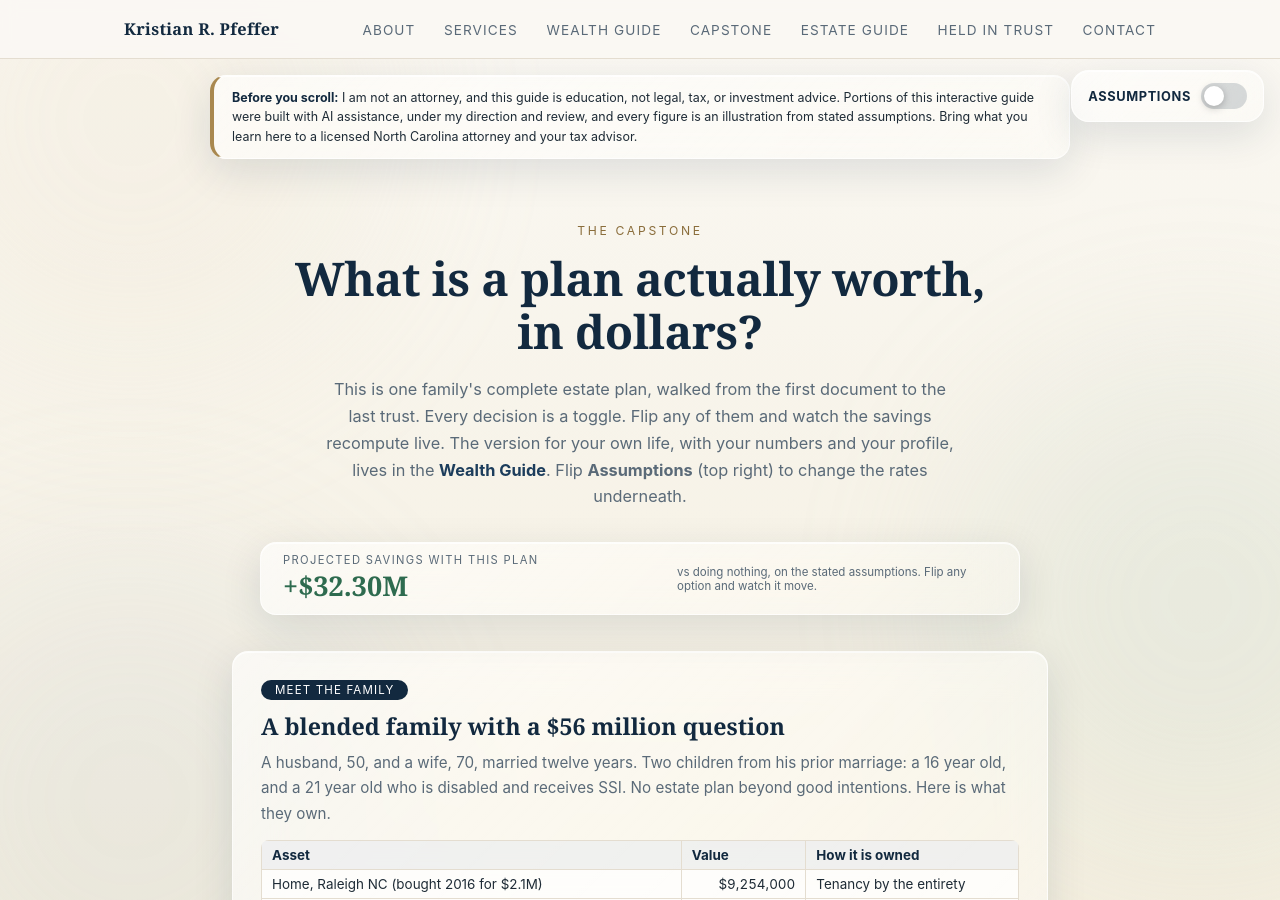
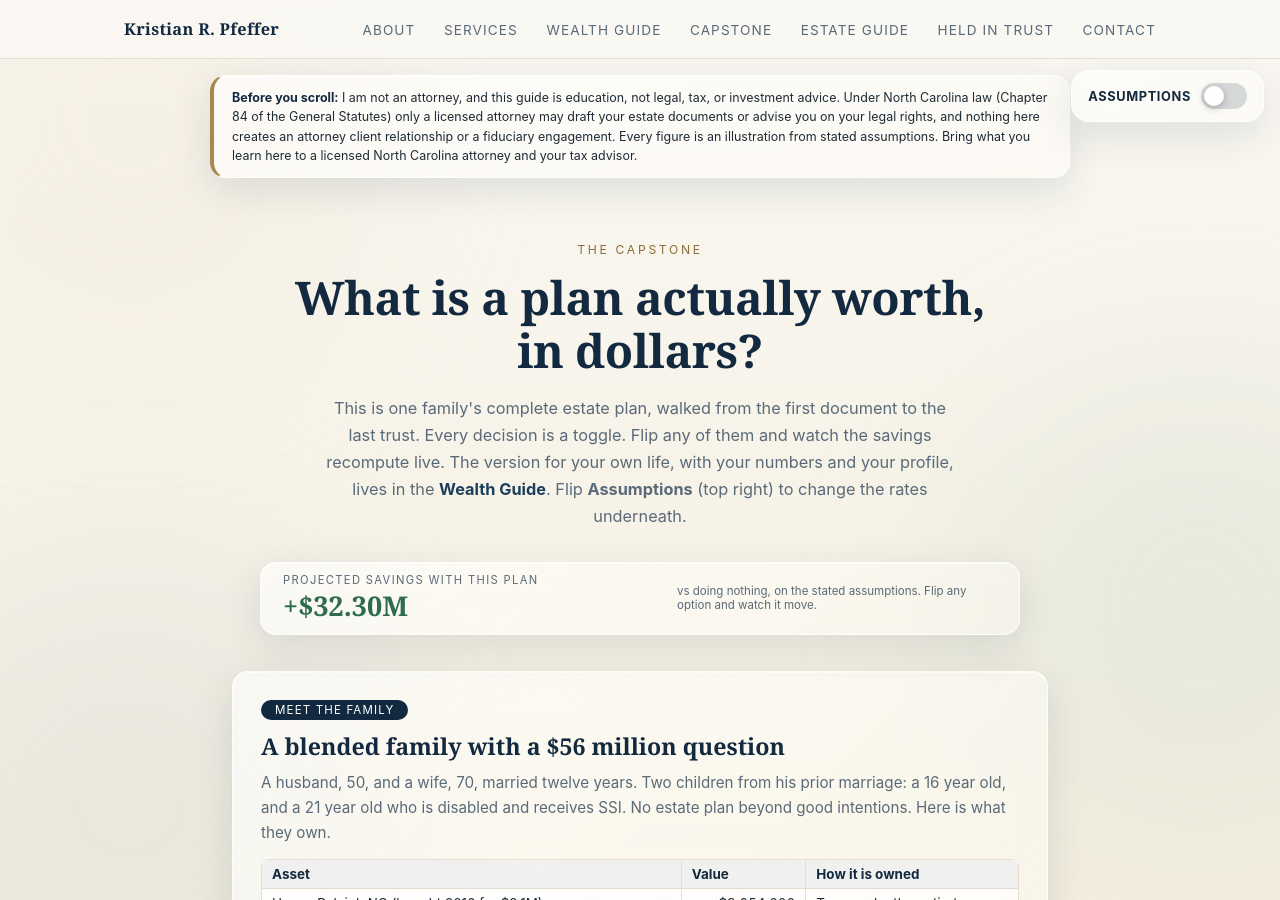
Before and after one commit to pfefferkris/pfefferkris.github.io, a Jekyll site: the page capstone.html, which Jekyll copies as it is, in a window 1280 px wide and 900 px high. Built offline with Jekyll 4.4.1, drawn with Linux system fonts in a browser that asks for light colours.

Commit message:
Disclaimer corrected on all three pages: Chapter 84 sentence restored, AI sentence removed

```diff
--- a/capstone.html
+++ b/capstone.html
@@ -171,7 +171,7 @@ footer{position:relative;z-index:2;text-align:center;font-size:.72rem;color:var(
 </nav>
 
 <div class="lawbar glass">
-  <b>Before you scroll:</b> I am not an attorney, and this guide is education, not legal, tax, or investment advice. Portions of this interactive guide were built with AI assistance, under my direction and review, and every figure is an illustration from stated assumptions. Bring what you learn here to a licensed North Carolina attorney and your tax advisor.
+  <b>Before you scroll:</b> I am not an attorney, and this guide is education, not legal, tax, or investment advice. Under North Carolina law (Chapter 84 of the General Statutes) only a licensed attorney may draft your estate documents or advise you on your legal rights, and nothing here creates an attorney client relationship or a fiduciary engagement. Every figure is an illustration from stated assumptions. Bring what you learn here to a licensed North Carolina attorney and your tax advisor.
 </div>
 
 <div class="advbox glass">
--- a/journey.html
+++ b/journey.html
@@ -292,7 +292,7 @@ footer a:hover{color:var(--navy)}
 </div>
 
 <div class="lawbar glass">
-  <b>Before you scroll:</b> I am not an attorney, and this guide is education, not legal, tax, or investment advice. Portions of this interactive guide were built with AI assistance, under my direction and review, and every figure is an illustration from stated assumptions. Bring what you learn here to a licensed North Carolina attorney and your tax advisor.
+  <b>Before you scroll:</b> I am not an attorney, and this guide is education, not legal, tax, or investment advice. Under North Carolina law (Chapter 84 of the General Statutes) only a licensed attorney may draft your estate documents or advise you on your legal rights, and nothing here creates an attorney client relationship or a fiduciary engagement. Every figure is an illustration from stated assumptions. Bring what you learn here to a licensed North Carolina attorney and your tax advisor.
 </div>
 
 <header id="main" tabindex="-1">
--- a/succession.html
+++ b/succession.html
@@ -263,7 +263,7 @@ footer a:hover{color:var(--navy)}
 </div>
 
 <div class="lawbar glass">
-  <b>Before you scroll:</b> I am not an attorney, and this guide is education, not legal, tax, or investment advice. Portions of this interactive guide were built with AI assistance, under my direction and review, and every figure is an illustration from stated assumptions. Bring what you learn here to a licensed North Carolina attorney and your tax advisor.
+  <b>Before you scroll:</b> I am not an attorney, and this guide is education, not legal, tax, or investment advice. Under North Carolina law (Chapter 84 of the General Statutes) only a licensed attorney may draft your estate documents or advise you on your legal rights, and nothing here creates an attorney client relationship or a fiduciary engagement. Every figure is an illustration from stated assumptions. Bring what you learn here to a licensed North Carolina attorney and your tax advisor.
 </div>
 
 <header id="main" tabindex="-1">
```
